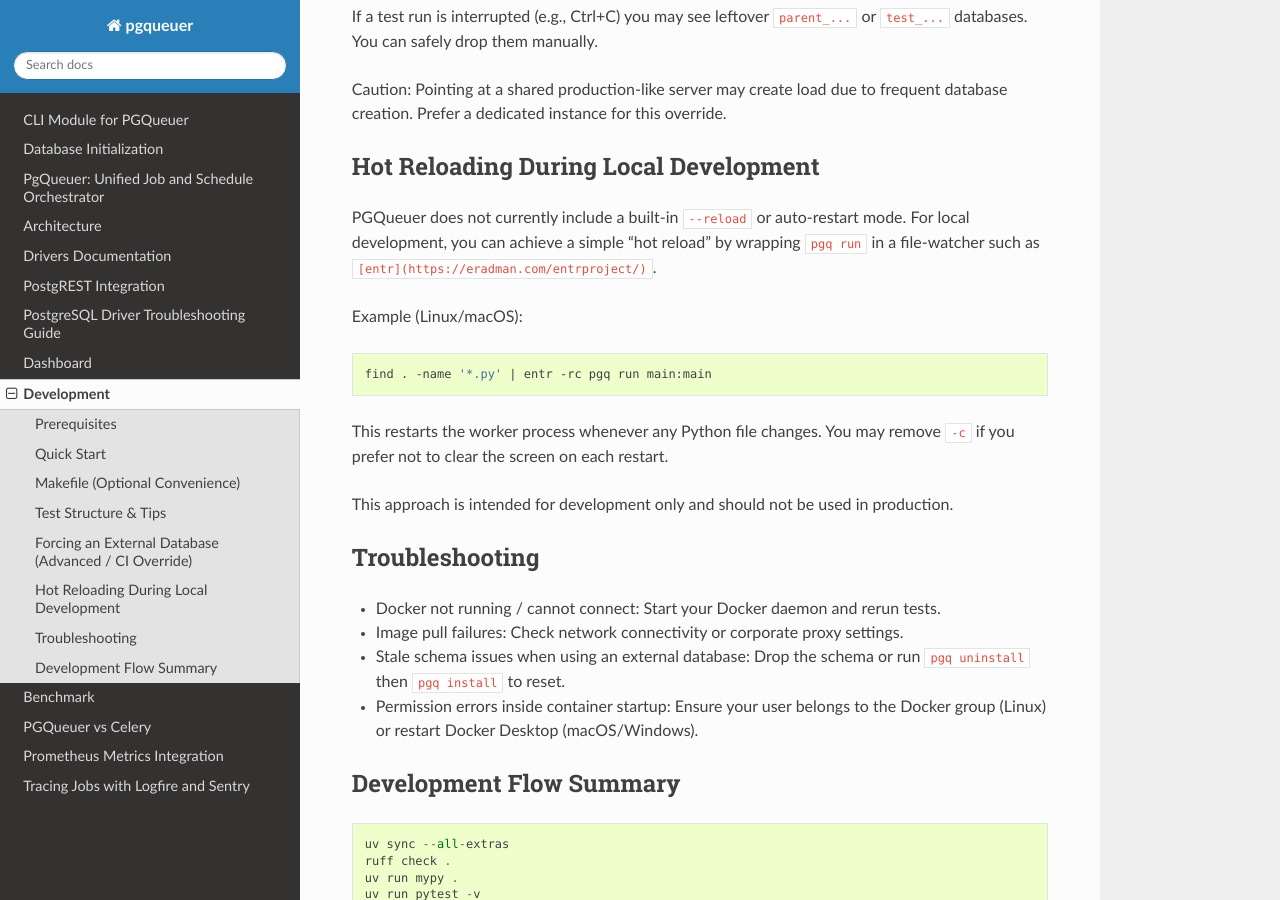
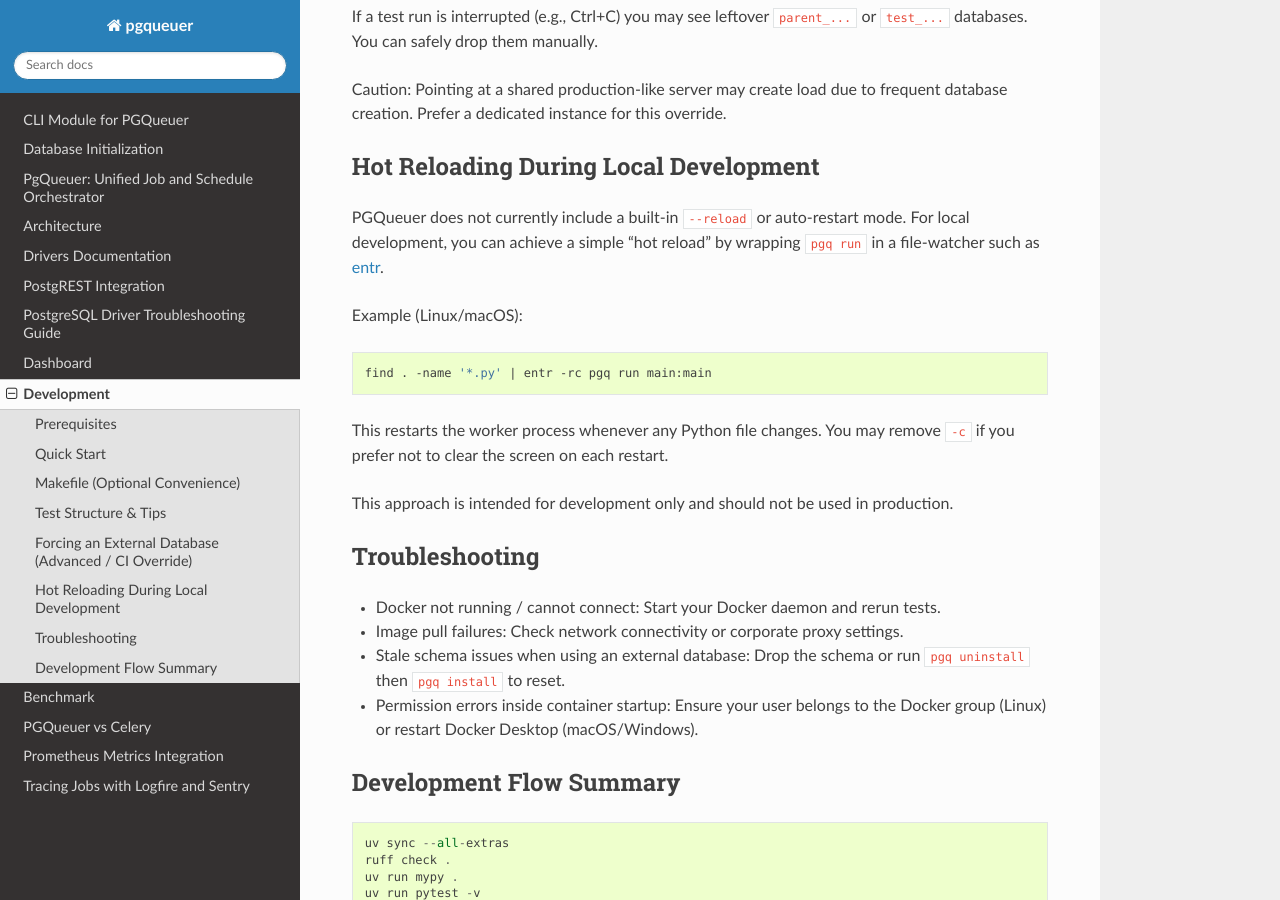
Before and after one commit to janbjorge/pgqueuer, a Sphinx documentation site: the page built from docs/development.md, in a window 1280 px wide and 900 px high, scrolled down 2420 px. Built offline with Sphinx 7.4.7 and the Read the Docs theme 3.1.0, drawn with Linux system fonts in a browser that asks for light colours; part of the change alters nothing that is shown.

Commit message:
Update docs/development.md
Co-authored-by: Copilot <175728472+Copilot@users.noreply.github.com>

```diff
--- a/docs/development.md
+++ b/docs/development.md
@@ -85,7 +85,7 @@ Caution: Pointing at a shared production-like server may create load due to freq
 ## Hot Reloading During Local Development
 
 PGQueuer does not currently include a built-in `--reload` or auto-restart mode.
-For local development, you can achieve a simple “hot reload” by wrapping `pgq run` in a file-watcher such as [`[entr](https://eradman.com/entrproject/)`](https://eradman.com/entrproject/).
+For local development, you can achieve a simple “hot reload” by wrapping `pgq run` in a file-watcher such as [entr](https://eradman.com/entrproject/).
 
 Example (Linux/macOS):
 
```
